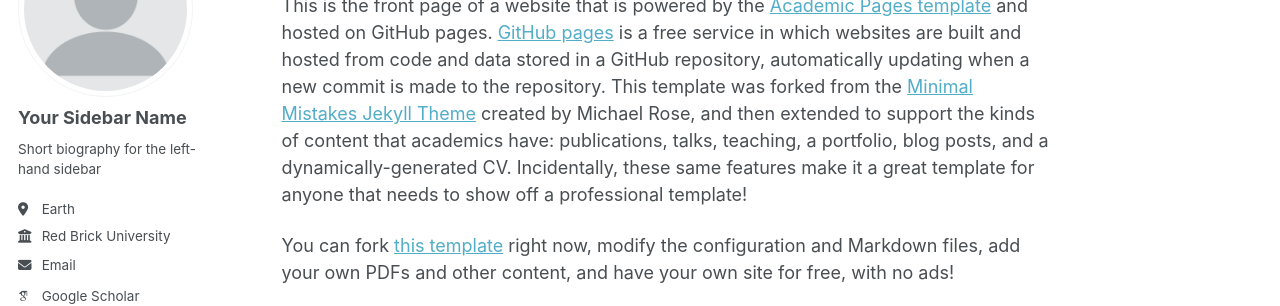
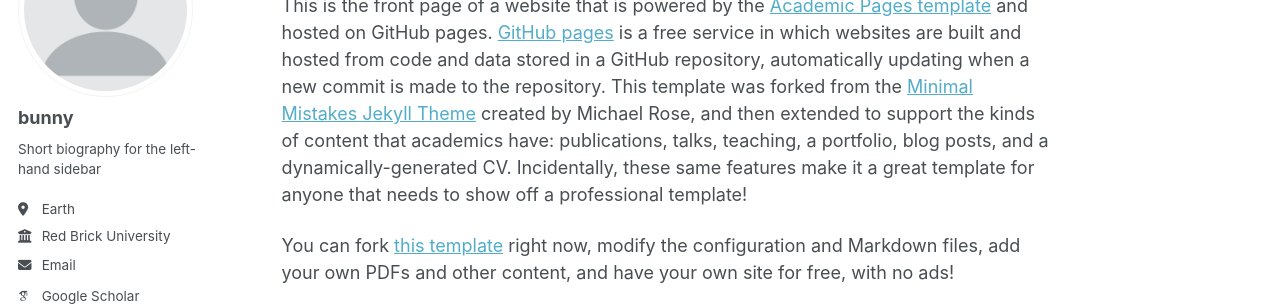
Before and after one commit to dorsatalebi/dorsatalebi.github.io, a Jekyll site: the page built from _pages/about.md, in a window 1280 px wide. Shown: the part 179-485 px from the top of the page. Built offline with Jekyll 4.4.1, drawn with Linux system fonts in a browser that asks for light colours; some web fonts are replaced; a script bundle is joined from its source files by our own code; library files that are not in the unit come from our copies.

Commit message:
Update author name in configuration file

```diff
--- a/_config.yml
+++ b/_config.yml
@@ -24,7 +24,7 @@ repository               : "dorsatalebi/dorsatalebi.github.io"
 author:
   # Biographic information
   avatar           : "profile.png"
-  name             : "Your Sidebar Name"
+  name             : "‌bunny"
   pronouns         : # example: "she/her"
   bio              : "Short biography for the left-hand sidebar"
   location         : "Earth"
```
